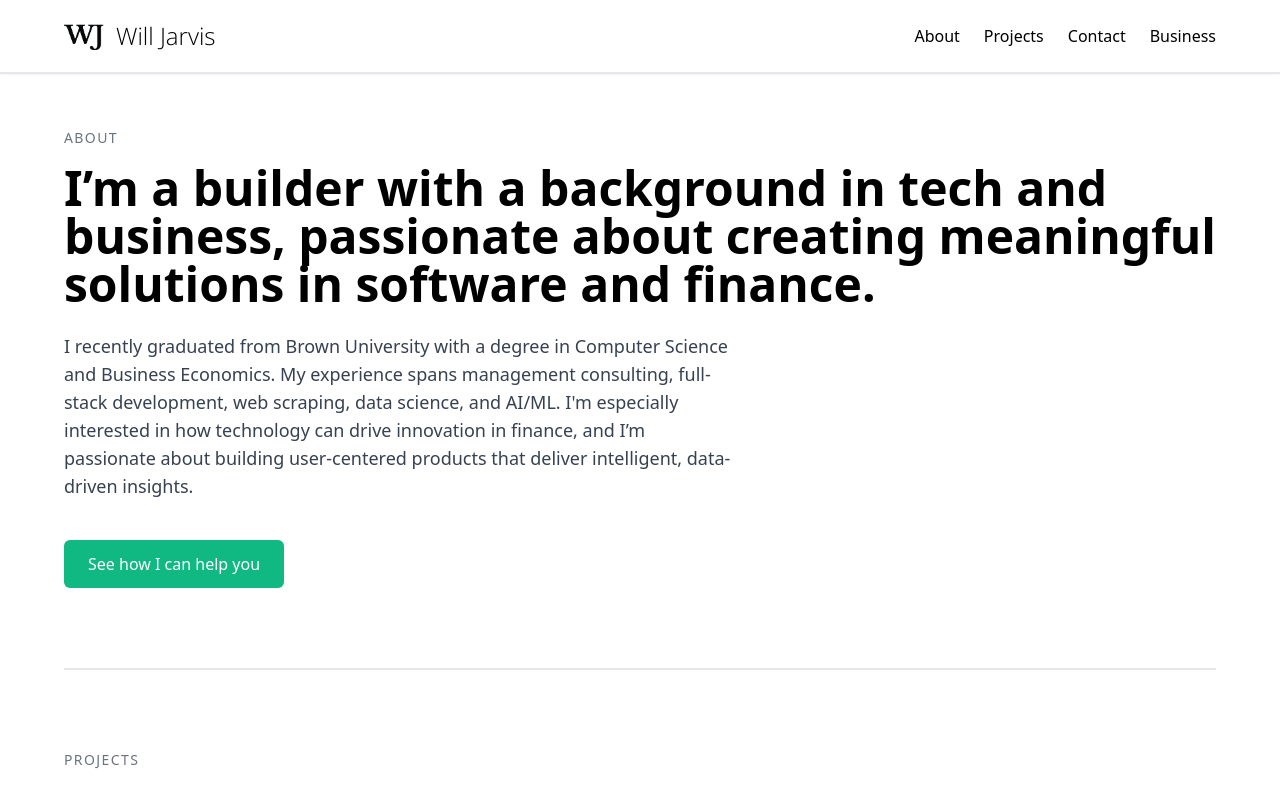
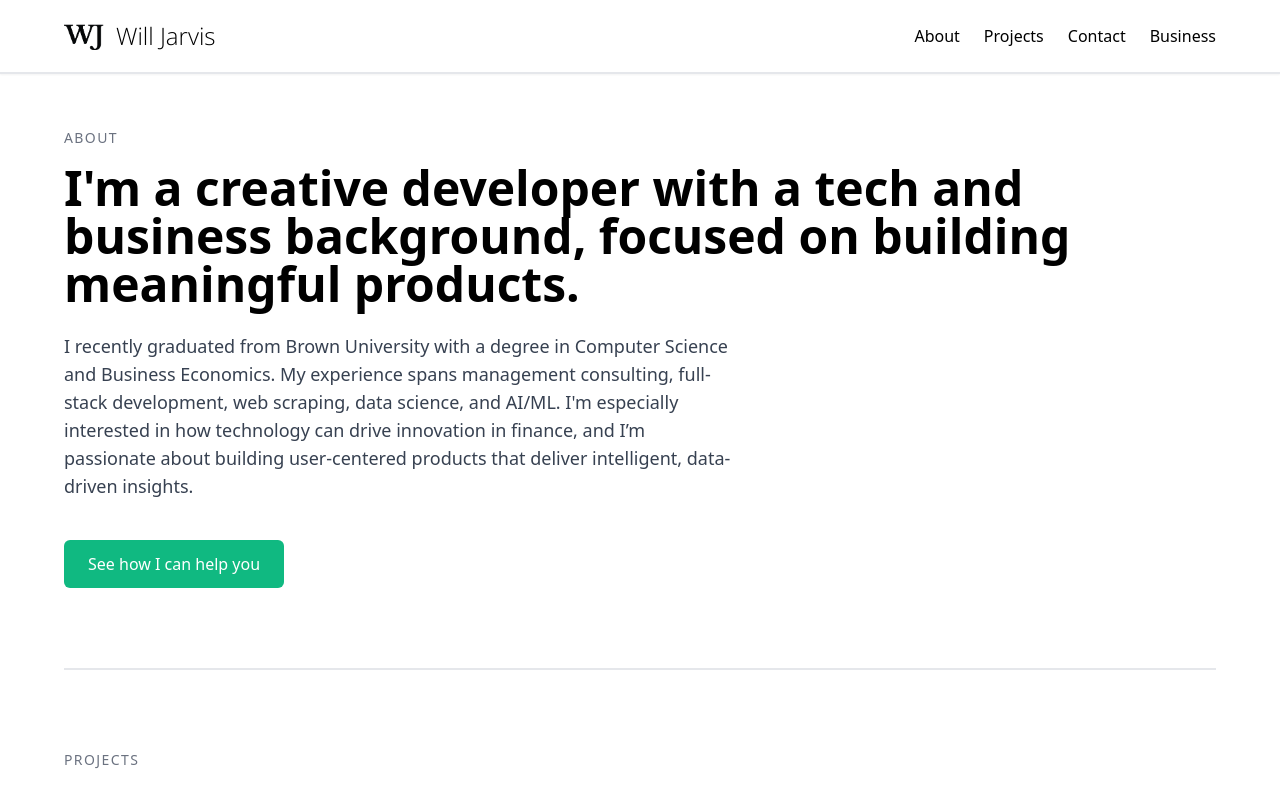
Before and after one commit to wjarvis10/wjarvis-website, a React (Vite) app: page / in a window 1280 px wide. Shown: the top 800 px of the page. Built offline with nearby package versions, Linux system fonts and the light colour scheme.

Commit message:
about header final

```diff
--- a/src/components/About.tsx
+++ b/src/components/About.tsx
@@ -7,8 +7,8 @@ const About: React.FC = () => {
         About
       </div>
       <h1 className="text-4xl md:text-5xl font-bold mb-6 leading-tight">
-        I’m a builder with a background in tech and business, passionate about
-        creating meaningful solutions in software and finance.
+        I'm a creative developer with a tech and business background, focused on
+        building meaningful products.
       </h1>
       <p className="text-lg text-gray-700 max-w-2xl">
         I recently graduated from Brown University with a degree in Computer
```
